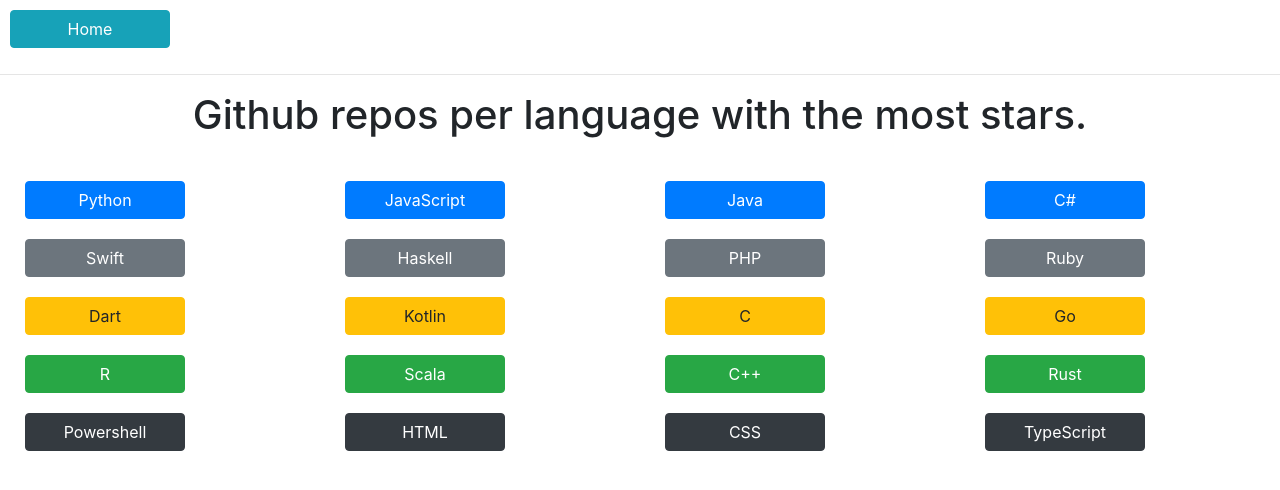
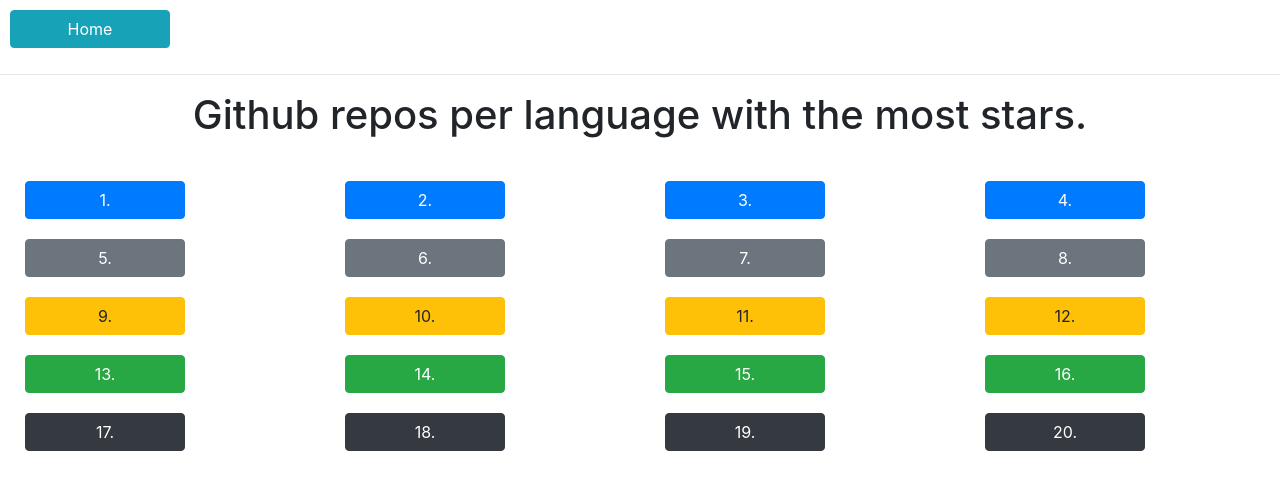
Before and after one commit to starmaerker/github_repos, a Flask app: page / in a window 1280 px wide. Shown: the top 490 px of the page. Run offline with Flask 2, Linux system fonts and the light colour scheme; data that the repository does not hold is empty; some libraries are stand-ins or nearby versions.

Commit message:
sort languages by stargazers

```diff
--- a/app.py
+++ b/app.py
@@ -18,7 +18,8 @@ def make_shell_context():
 @app.route('/index')
 @app.route('/')
 def index():
-    return render_template('index.html')
+    list_db = Lang.query.order_by(Lang.stargazers.desc()).all()
+    return render_template('index.html', list_db=list_db)
 
 
 @app.route('/search/<lang>')
--- a/model.py
+++ b/model.py
@@ -9,4 +9,4 @@ class Lang(db.Model):
     timestamp = db.Column(db.DateTime, index=True, default=datetime.utcnow)
 
     def __repr__(self):
-        return '<Lang {}>'.format(self.name)
+        return self.name
--- a/templates/index.html
+++ b/templates/index.html
@@ -6,72 +6,72 @@
     <div class="container-fluid">
         <div class="row">
             <div class="col-sm">
-                <a href="{{ url_for('search', lang="python") }}"><button type="button" class="btn btn-primary">Python</button></a>
+                <a href="{{ url_for('search', lang=list_db[0]) }}"><button type="button" class="btn btn-primary">1.{{ list_db[0] }}</button></a>
             </div>
             <div class="col-sm">
-                <a href="{{ url_for('search', lang="javascript") }}"><button type="button" class="btn btn-primary">JavaScript</button></a>
+                <a href="{{ url_for('search', lang=list_db[1]) }}"><button type="button" class="btn btn-primary">2.{{ list_db[1] }}</button></a>
             </div>
             <div class="col-sm">
-                <a href="{{ url_for('search', lang="java") }}"><button type="button" class="btn btn-primary">Java</button></a>
+                <a href="{{ url_for('search', lang=list_db[2]) }}"><button type="button" class="btn btn-primary">3.{{ list_db[2] }}</button></a>
             </div>
             <div class="col-sm">
-                <a href="{{ url_for('search', lang="csharp") }}"><button type="button" class="btn btn-primary">C#</button></a>
+                <a href="{{ url_for('search', lang=list_db[3]) }}"><button type="button" class="btn btn-primary">4.{{ list_db[3] }}</button></a>
             </div>
         </div>
         <div class="row">
             <div class="col-sm">
-                <a href="{{ url_for('search', lang="swift") }}"><button type="button" class="btn btn-secondary">Swift</button></a>
+                <a href="{{ url_for('search', lang=list_db[4]) }}"><button type="button" class="btn btn-secondary">5.{{ list_db[4] }}</button></a>
             </div>
             <div class="col-sm">
-                <a href="{{ url_for('search', lang="haskell") }}"><button type="button" class="btn btn-secondary">Haskell</button></a>
+                <a href="{{ url_for('search', lang=list_db[5]) }}"><button type="button" class="btn btn-secondary">6.{{ list_db[5] }}</button></a>
             </div>
             <div class="col-sm">
-                <a href="{{ url_for('search', lang="php") }}"><button type="button" class="btn btn-secondary">PHP</button></a>
+                <a href="{{ url_for('search', lang=list_db[6]) }}"><button type="button" class="btn btn-secondary">7.{{ list_db[6] }}</button></a>
             </div>
             <div class="col-sm">
-                <a href="{{ url_for('search', lang="ruby") }}"><button type="button" class="btn btn-secondary">Ruby</button></a>
+                <a href="{{ url_for('search', lang=list_db[7]) }}"><button type="button" class="btn btn-secondary">8.{{ list_db[7] }}</button></a>
             </div>
         </div>
         <div class="row">
             <div class="col-sm">
-                <a href="{{ url_for('search', lang="dart") }}"><button type="button" class="btn btn-warning">Dart</button></a>
+                <a href="{{ url_for('search', lang=list_db[8]) }}"><button type="button" class="btn btn-warning">9.{{ list_db[8] }}</button></a>
             </div>
             <div class="col-sm">
-                <a href="{{ url_for('search', lang="kotlin") }}"><button type="button" class="btn btn-warning">Kotlin</button></a>
+                <a href="{{ url_for('search', lang=list_db[9]) }}"><button type="button" class="btn btn-warning">10.{{ list_db[9] }}</button></a>
             </div>
             <div class="col-sm">
-                <a href="{{ url_for('search', lang="c") }}"><button type="button" class="btn btn-warning">C</button></a>
+                <a href="{{ url_for('search', lang=list_db[10]) }}"><button type="button" class="btn btn-warning">11.{{ list_db[10] }}</button></a>
             </div>
             <div class="col-sm">
-                <a href="{{ url_for('search', lang="go") }}"><button type="button" class="btn btn-warning">Go</button></a>
+                <a href="{{ url_for('search', lang=list_db[11]) }}"><button type="button" class="btn btn-warning">12.{{ list_db[11] }}</button></a>
             </div>
         </div>
         <div class="row">
             <div class="col-sm">
-                <a href="{{ url_for('search', lang="r") }}"><button type="button" class="btn btn-success">R</button></a>
+                <a href="{{ url_for('search', lang=list_db[12]) }}"><button type="button" class="btn btn-success">13.{{ list_db[12] }}</button></a>
             </div>
             <div class="col-sm">
-                <a href="{{ url_for('search', lang="scala") }}"><button type="button" class="btn btn-success">Scala</button></a>
+                <a href="{{ url_for('search', lang=list_db[13]) }}"><button type="button" class="btn btn-success">14.{{ list_db[13] }}</button></a>
             </div>
             <div class="col-sm">
-                <a href="{{ url_for('search', lang="c%2B%2B") }}"><button type="button" class="btn btn-success">C++</button></a>
+                <a href="{{ url_for('search', lang=list_db[14]) }}"><button type="button" class="btn btn-success">15.{{ list_db[14] }}</button></a>
             </div>
             <div class="col-sm">
-                <a href="{{ url_for('search', lang="rust") }}"><button type="button" class="btn btn-success">Rust</button></a>
+                <a href="{{ url_for('search', lang=list_db[15]) }}"><button type="button" class="btn btn-success">16.{{ list_db[15] }}</button></a>
             </div>
         </div>
         <div class="row">
             <div class="col-sm">
-                <a href="{{ url_for('search', lang="powershell") }}"><button type="button" class="btn btn-dark">Powershell</button></a>
+                <a href="{{ url_for('search', lang=list_db[16]) }}"><button type="button" class="btn btn-dark">17.{{ list_db[16] }}</button></a>
             </div>
             <div class="col-sm">
-                <a href="{{ url_for('search', lang="html") }}"><button type="button" class="btn btn-dark">HTML</button></a>
+                <a href="{{ url_for('search', lang=list_db[17]) }}"><button type="button" class="btn btn-dark">18.{{ list_db[17] }}</button></a>
             </div>
             <div class="col-sm">
-                <a href="{{ url_for('search', lang="css") }}"><button type="button" class="btn btn-dark">CSS</button></a>
+                <a href="{{ url_for('search', lang=list_db[18]) }}"><button type="button" class="btn btn-dark">19.{{ list_db[18] }}</button></a>
             </div>
             <div class="col-sm">
-                <a href="{{ url_for('search', lang="typescript") }}"><button type="button" class="btn btn-dark">TypeScript</button></a>
+                <a href="{{ url_for('search', lang=list_db[19]) }}"><button type="button" class="btn btn-dark">20.{{ list_db[19] }}</button></a>
             </div>
         </div>
     </div>
```
Also changed, not shown: app.db, search.py (line endings or trailing spaces).
